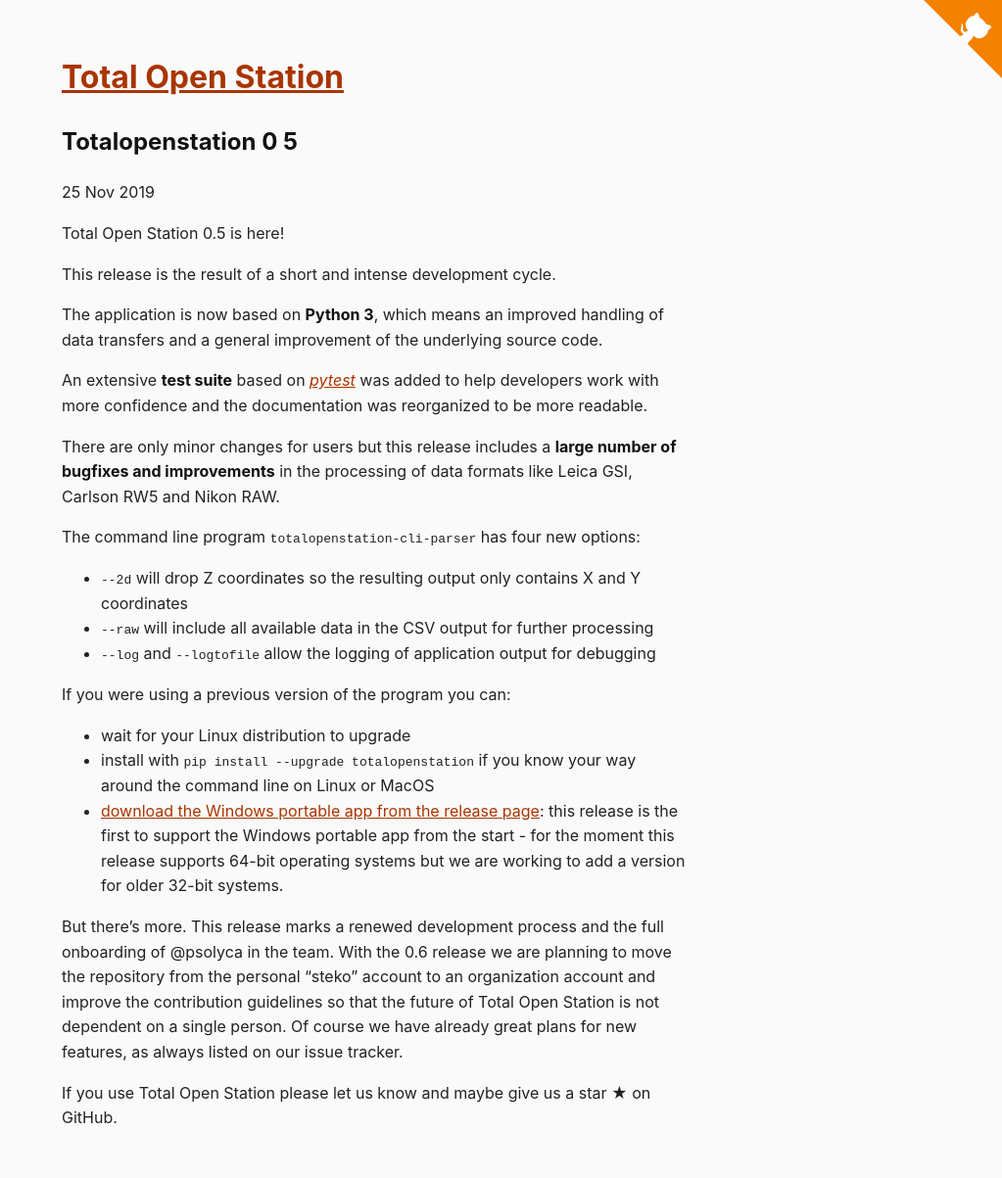
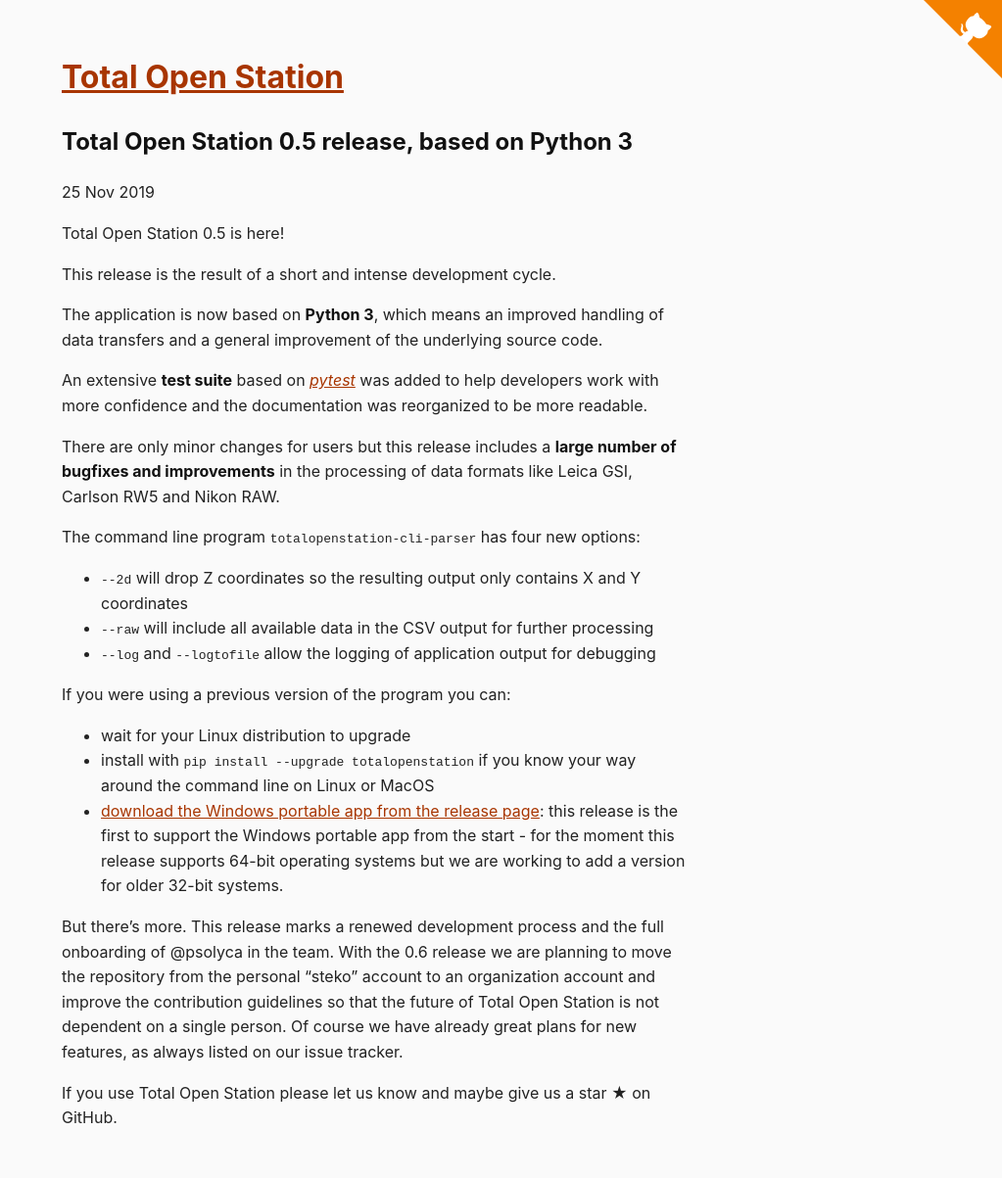
Before and after one commit to totalopenstation/totalopenstation, a Jekyll site: the page built from _posts/2019-11-25-totalopenstation-0-5.md, in a window 1280 px wide. Shown: the whole page at 98% size, without its empty margins (257-1280 px from the left). Built offline with Jekyll 4.4.1, drawn with Linux system fonts in a browser that asks for light colours; our own code applies the rules of GitHub Pages for plain Markdown files.

Commit message:
Update 2019-11-25-totalopenstation-0-5.md

```diff
--- a/_posts/2019-11-25-totalopenstation-0-5.md
+++ b/_posts/2019-11-25-totalopenstation-0-5.md
@@ -1,3 +1,9 @@
+---
+layout: post
+title: "Total Open Station 0.5 release, based on Python 3"
+date: 2019-11-25 18:10 CEST
+---
+
 Total Open Station 0.5 is here!
 
 This release is the result of a short and intense development cycle.
```
